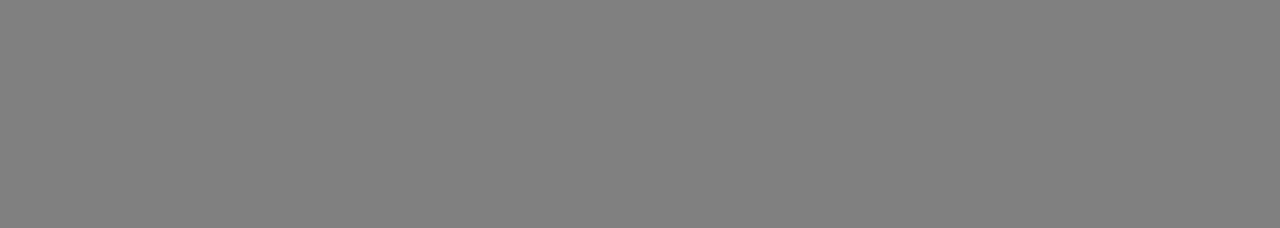
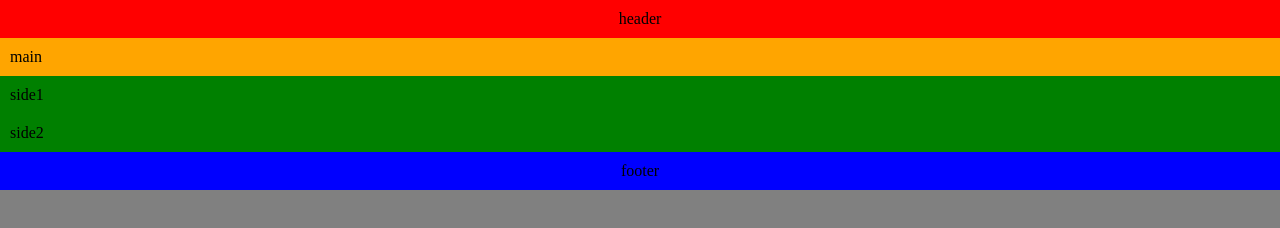
Before and after one commit to 1727067/web2-6, a plain HTML site: page index.html in a window 1280 px wide. Drawn offline with Linux system fonts and the light colour scheme.

Commit message:
Update index.html

```diff
--- a/index.html
+++ b/index.html
@@ -8,4 +8,21 @@
     <title>練習10</title>
   </head>
   <body>
+    <header>
+       <hl>header</hl>
+    </header>
+    <section>
+       <hl>main</hl>
+    </section>
+  <div id="side">
+    <aside>
+       <hl>side1</hl>
+    </aside>
+    <aside>
+       <hl>side2</hl>
+    </aside>
+  </div>
+    <footer>
+       <hl>footer</hl>
+    </footer>
   </body>
```
